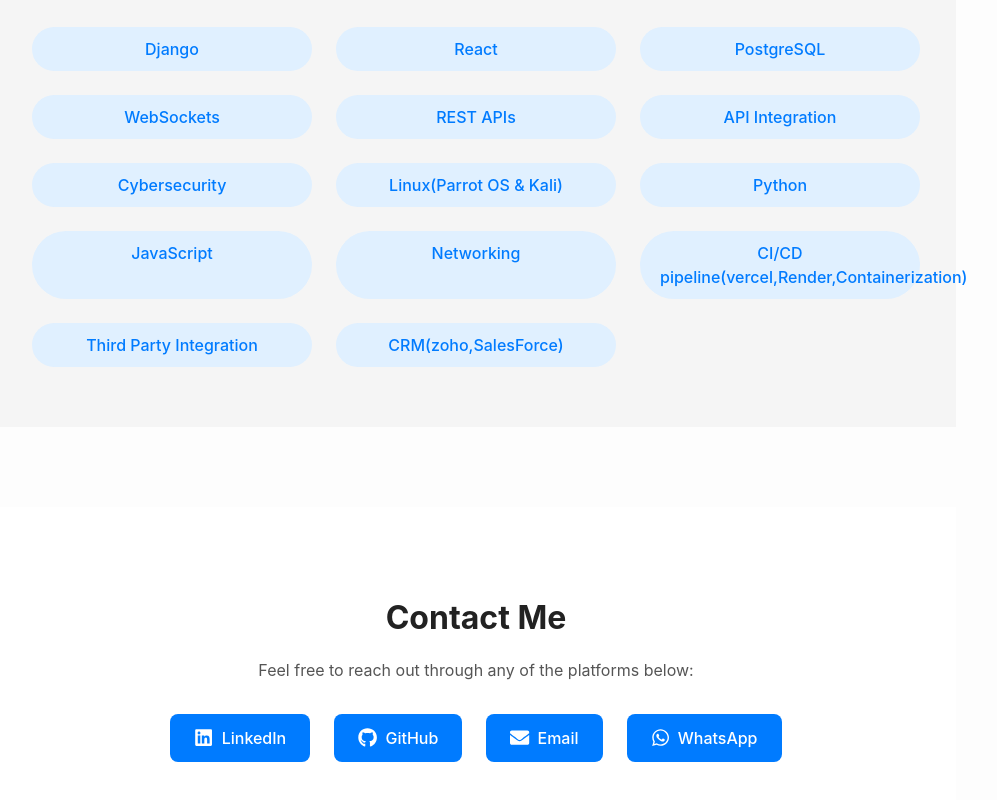
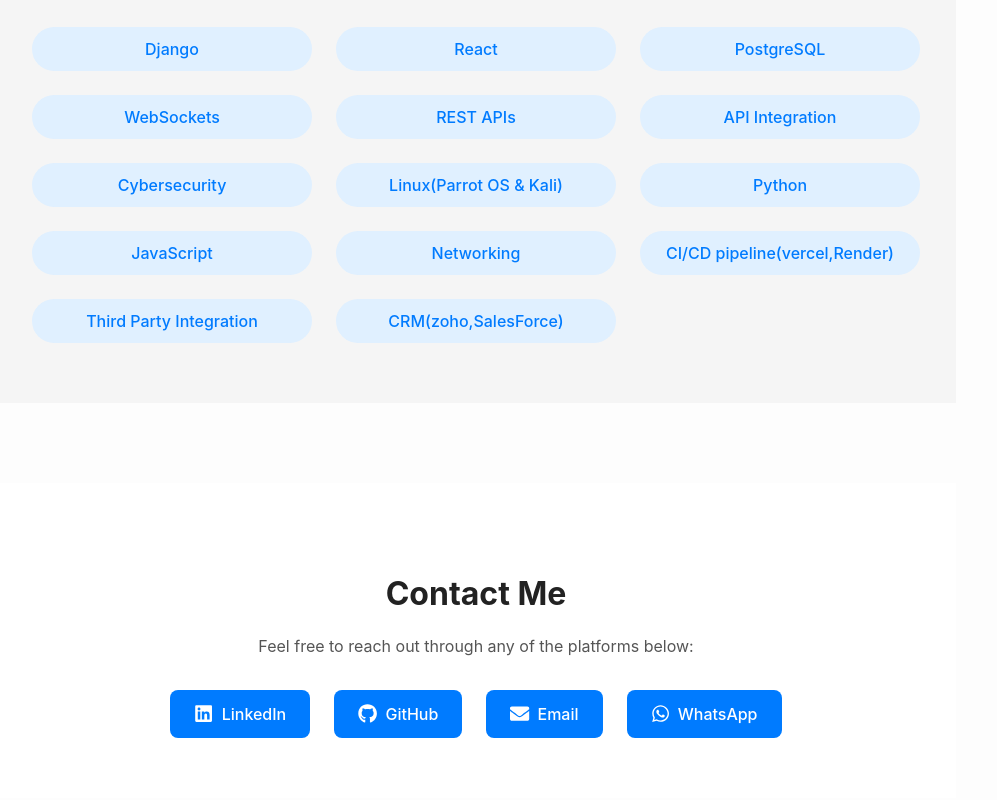
Before and after one commit to Ianmwangi934/Portfolio, a React (Vite) app: page / in a window 1280 px wide. Shown: the part 2279-3079 px from the top of the page, without its empty margins (164-1161 px from the left). Built offline with nearby package versions, Linux system fonts and the light colour scheme.

Commit message:
edited my skillset

```diff
--- a/src/components/Skills.jsx
+++ b/src/components/Skills.jsx
@@ -13,7 +13,7 @@
   "Python",
   "JavaScript",
   "Networking",
-  "CI/CD pipeline(vercel,Render,Containerization)",
+  "CI/CD pipeline(vercel,Render)",
   "Third Party Integration",
   "CRM(zoho,SalesForce)"
 ];
```
